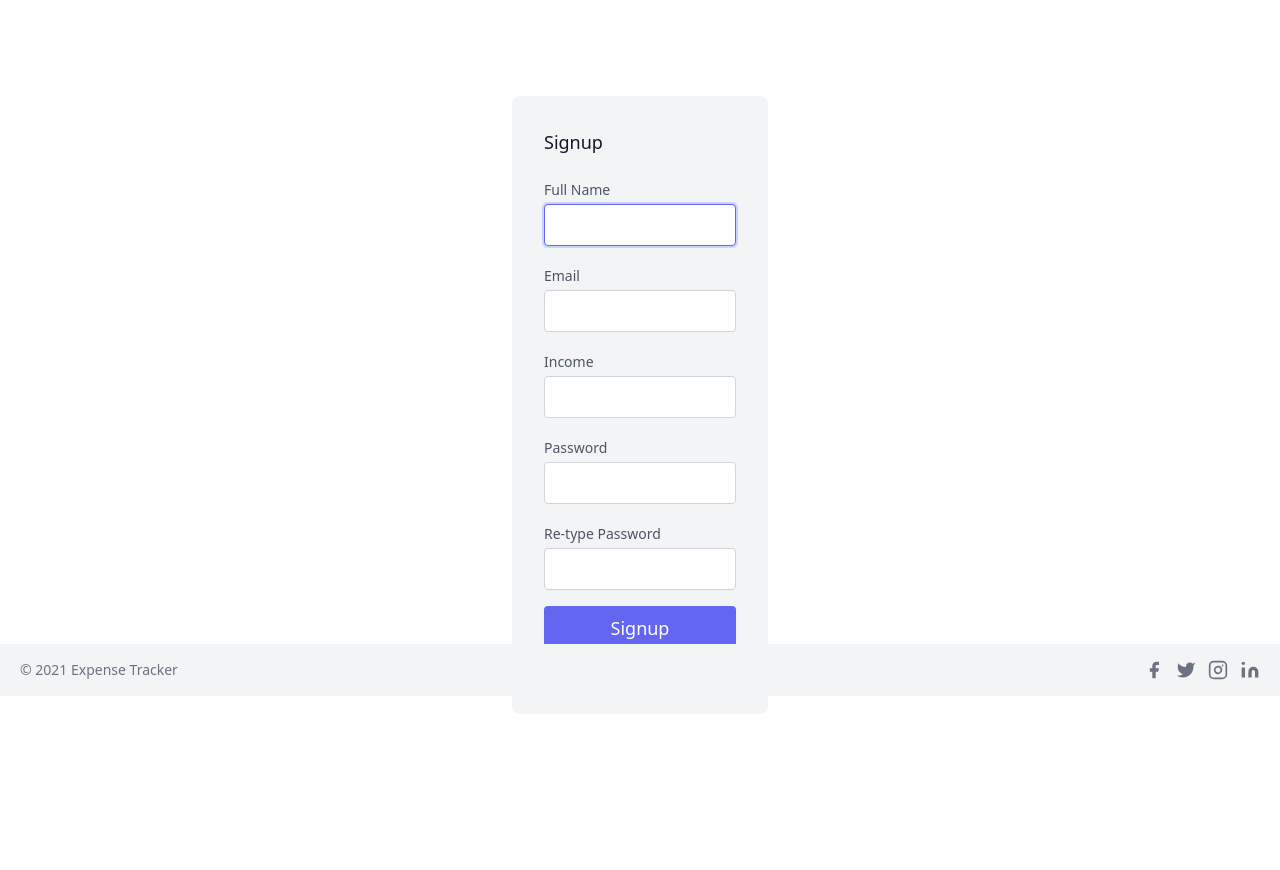
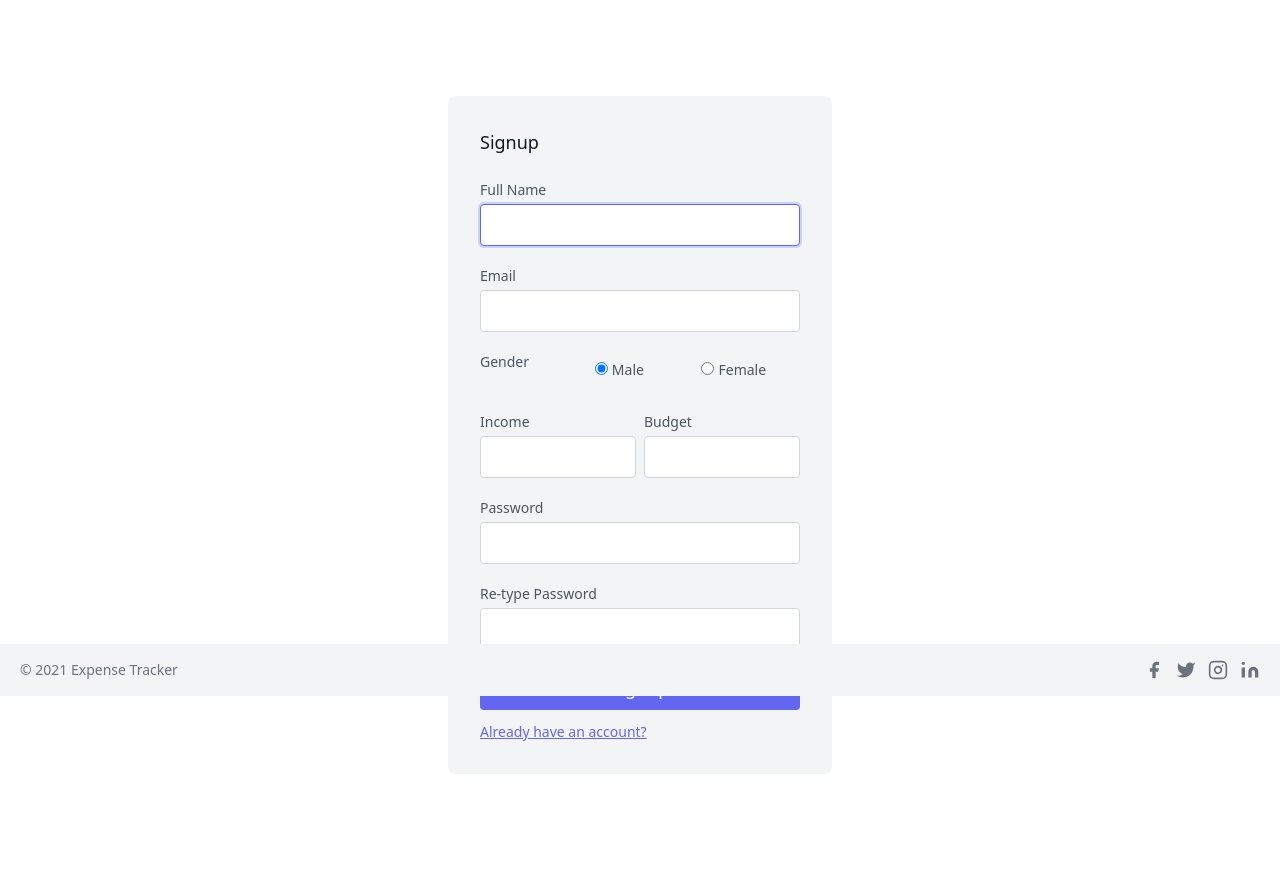
Before and after one commit to Yash-s-Code-Camp/expense-tracker, a PHP site: page /signup.php in a window 1280 px wide. Shown: the part 104-974 px from the top of the page. Before the commit the page ends 784 px from the top, so only its background shows below. Run offline with PHP 8.4, Linux system fonts and the light colour scheme; some libraries are stand-ins or nearby versions.

Commit message:
Registration page has upated

```diff
--- a/src/signup.php
+++ b/src/signup.php
@@ -7,17 +7,22 @@
   header("location:dashboard.php");
 }
 
-
 if (isset($_POST['signup'])) {
   $full_name = $_POST['fullname'];
   $email = $_POST['email'];
   $income = $_POST['income'];
   $password = $_POST['password'];
   $confirm_password = $_POST['confirm_password'];
-
+  $budget = $_POST['budget'];
+  $gender = $_POST['gender'];
   //validate email
   $query = "SELECT * FROM `users` WHERE `email`= '$email'";
   $res = mysqli_query($conn, $query);
+
+  $query2 = "SELECT max(id) FROM `users` ";
+  $res2 = mysqli_query($conn, $query2);
+  $max_id = mysqli_fetch_row($res2)[0];
+  $max_id =   (int)$max_id  + 1;
 
   if (mysqli_num_rows($res) > 0) {
     echo "Email already registered!";
@@ -28,10 +33,12 @@
       return;
     }
 
-    $query = "INSERT INTO `users`(`full_name`,`email`,`income`,`password`) VALUES('$full_name','$email',$income,'$password')";
+    $query = "INSERT INTO `users`(id,`full_name`,`email`,`income`,`password`,`gender`) VALUES($max_id,'$full_name','$email',$income,'$password','$gender')";
+    $query2 = "INSERT INTO `budget`(`user_id`,`total_budget`,`total_expense`) VALUES ($max_id, $budget,0)";
+
     $res = mysqli_query($conn, $query);
-
-
+    $res2 = mysqli_query($conn, $query2);
+    echo mysqli_error($conn);
     if ($res) {
       $_SESSION['email'] = $email;
       header("location: dashboard.php");
@@ -46,8 +53,8 @@
 
 
 <form action="#" method="post">
-  <div class=" flex flex-col px-24 lg:px-64  py-24 justify-center items-center space-y-4">
-    <div class="lg:w-2/6  bg-gray-100 rounded-lg p-8 flex flex-col  mt-10 md:mt-0">
+  <div class=" flex flex-col px-3 md:px-12 lg:px-64  py-24 justify-center items-center space-y-4">
+    <div class="w-5/6  md:w-3/6  bg-gray-100 rounded-lg p-8 flex flex-col  mt-10 md:mt-0">
       <h2 class="text-gray-900 text-lg font-medium title-font mb-5">Signup</h2>
 
       <div class="relative mb-4">
@@ -58,9 +65,30 @@
         <label for="email" class="leading-7 text-sm text-gray-600">Email</label>
         <input type="email" id="email" name="email" class="w-full bg-white rounded border border-gray-300 focus:border-indigo-500 focus:ring-2 focus:ring-indigo-200 text-base outline-none text-gray-700 py-1 px-3 leading-8 transition-colors duration-200 ease-in-out" required>
       </div>
-      <div class="relative mb-4">
-        <label for="text" class="leading-7 text-sm text-gray-600">Income</label>
-        <input type="text" id="income" name="income" class="w-full bg-white rounded border border-gray-300 focus:border-indigo-500 focus:ring-2 focus:ring-indigo-200 text-base outline-none text-gray-700 py-1 px-3 leading-8 transition-colors duration-200 ease-in-out" autofocus required>
+
+
+      <div class="relative flex mb-4">
+          <div class="w-1/3 py  -2">
+             <label for="text" class="leading-7 text-sm text-gray-600">Gender</label>
+          </div>
+          <div class="w-1/3 p-2" >
+            <input type="radio" id="gender" value="Male" name="gender" class="  bg-white rounded border border-gray-300 focus:border-indigo-500 focus:ring-2 focus:ring-indigo-200 text-base outline-none text-gray-700 py-1 px-3 leading-8 transition-colors duration-200 ease-in-out" checked required>
+            <label for="text" class="leading-7 text-sm text-gray-600">Male</label>
+          </div>
+          <div class="w-1/3 p-2" >
+            <input type="radio" id="gender" value="Female" name="gender" class=" bg-white rounded border border-gray-300 focus:border-indigo-500 focus:ring-2 focus:ring-indigo-200 text-base outline-none text-gray-700 py-1 px-3 leading-8 transition-colors duration-200 ease-in-out"  required>
+            <label for="text" class="leading-7 text-sm text-gray-600">Female</label>
+          </div>
+      </div>
+      <div class="relative flex mb-4">
+        <div class="w-full mr-2  md:w-6/12 m-auto">
+          <label for="text" class="leading-7 text-sm text-gray-600">Income</label>
+          <input type="text" id="income" name="income" class="w-full bg-white rounded border border-gray-300 focus:border-indigo-500 focus:ring-2 focus:ring-indigo-200 text-base outline-none text-gray-700 py-1 px-3 leading-8 transition-colors duration-200 ease-in-out" autofocus required>
+        </div>
+        <div class="w-full md:w-6/12 m-auto">
+          <label for="text" class="leading-7 text-sm text-gray-600">Budget</label>
+          <input type="text" id="budget" name="budget" class="w-full bg-white rounded border border-gray-300 focus:border-indigo-500 focus:ring-2 focus:ring-indigo-200 text-base outline-none text-gray-700 py-1 px-3 leading-8 transition-colors duration-200 ease-in-out" autofocus required>
+        </div>
       </div>
       <div class="relative mb-4">
         <label for="password" class="leading-7 text-sm text-gray-600">Password</label>
--- a/src/style.css
+++ b/src/style.css
@@ -629,6 +629,9 @@
 .m-10 {
 	margin: 2.5rem;
 }
+.m-auto {
+	margin: auto;
+}
 .mx-10 {
 	margin-left: 2.5rem;
 	margin-right: 2.5rem;
@@ -692,6 +695,12 @@
 }
 .mb-0 {
 	margin-bottom: 0px;
+}
+.mr-4 {
+	margin-right: 1rem;
+}
+.mr-2 {
+	margin-right: 0.5rem;
 }
 .flex {
 	display: flex;
@@ -774,6 +783,9 @@
 .w-60 {
 	width: 15rem;
 }
+.w-2\/6 {
+	width: 33.333333%;
+}
 .w-5 {
 	width: 1.25rem;
 }
@@ -785,6 +797,9 @@
 }
 .w-12 {
 	width: 3rem;
+}
+.w-5\/6 {
+	width: 83.333333%;
 }
 @-webkit-keyframes pulse {
 
@@ -1288,6 +1303,10 @@
 		margin-left: auto;
 	}
 
+	.md\:mr-2 {
+		margin-right: 0.5rem;
+	}
+
 	.md\:flex {
 		display: flex;
 	}
@@ -1296,12 +1315,41 @@
 		display: none;
 	}
 
+	.md\:w-1\/2 {
+		width: 50%;
+	}
+
+	.md\:w-1\/3 {
+		width: 33.333333%;
+	}
+
+	.md\:w-2\/5 {
+		width: 40%;
+	}
+
+	.md\:w-5\/12 {
+		width: 41.666667%;
+	}
+
+	.md\:w-6\/12 {
+		width: 50%;
+	}
+
+	.md\:w-3\/6 {
+		width: 50%;
+	}
+
 	.md\:flex-row {
 		flex-direction: row;
 	}
 
 	.md\:border-none {
 		border-style: none;
+	}
+
+	.md\:px-12 {
+		padding-left: 3rem;
+		padding-right: 3rem;
 	}
 }
 @media (min-width: 1024px) {
@@ -1318,10 +1366,6 @@
 		width: 33.333333%;
 	}
 
-	.lg\:w-4\/6 {
-		width: 66.666667%;
-	}
-
 	.lg\:w-3\/6 {
 		width: 50%;
 	}
```
